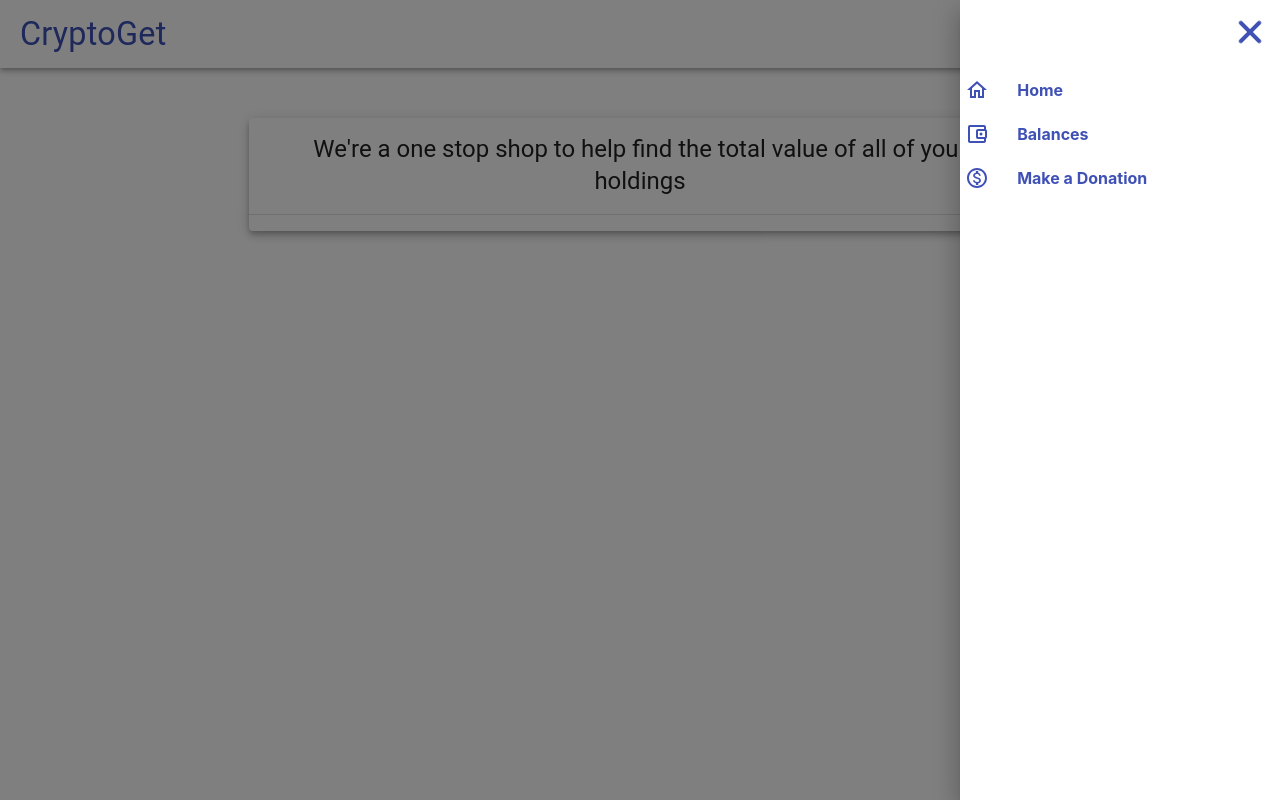
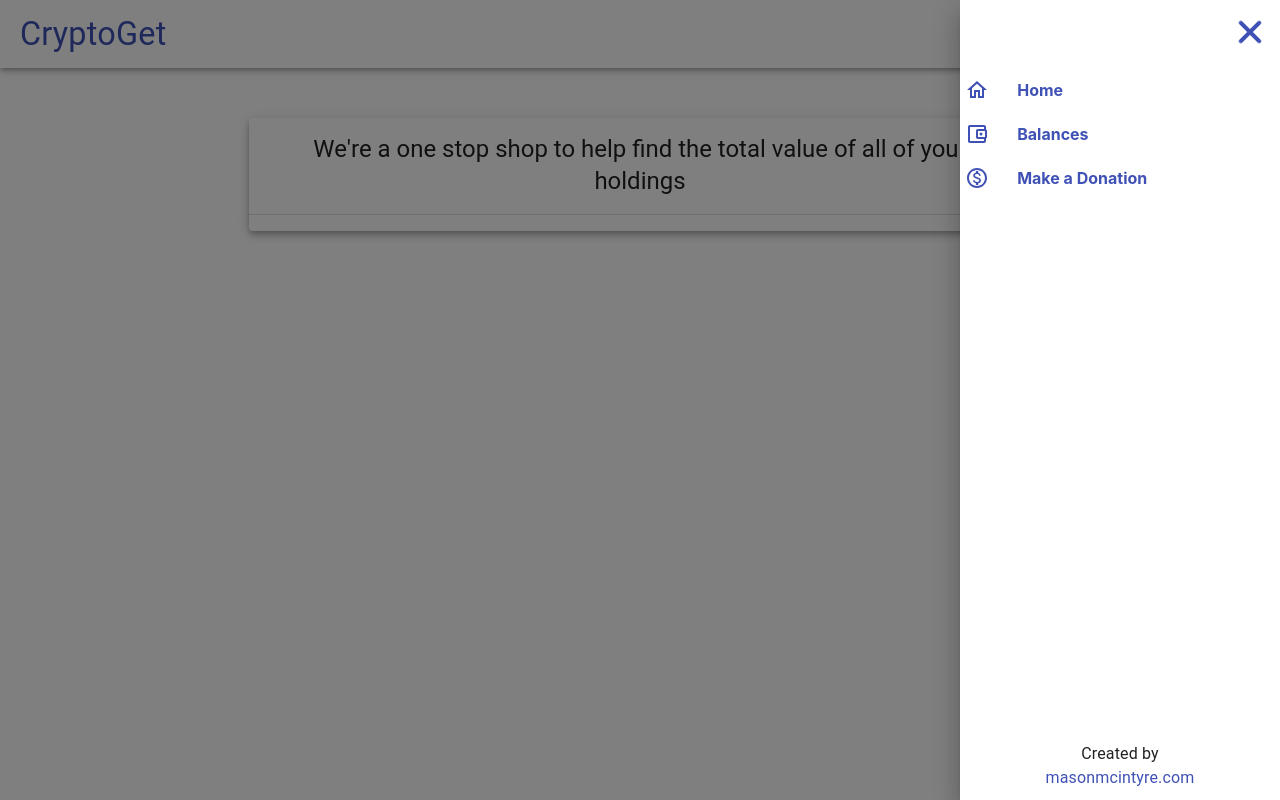
Before and after one commit to mcintyremason/cryptototals-nextjs, a Next.js app: page /about in a window 1280 px wide. Both pictures are taken after a click on the button "Hamburger Navigation". Built offline with nearby package versions, Linux system fonts and the light colour scheme.

Commit message:
Created By (#8)
* cleanup and add created by

* add padding

```diff
--- a/components/DonationModal/donationModal.tsx
+++ b/components/DonationModal/donationModal.tsx
@@ -20,7 +20,7 @@ export const DonationModal: React.FC<DonationModalProps> = ({ open }) => {
   return (
     <Dialog open={open} onClose={handleOnClose} className={styles['donation-modal-container']}>
       <Box className={styles['donation-modal']}>
-        <DialogTitle>
+        <DialogTitle disableTypography>
           <Typography variant="h6" gutterBottom align="center">
             Thank you in advance for your donation! 🙂
           </Typography>
--- a/components/HeaderBar/headerBar.tsx
+++ b/components/HeaderBar/headerBar.tsx
@@ -61,7 +61,7 @@ export const HeaderBar: React.FC = (_) => {
   return (
     <AppBar position="static" color="transparent" className={styles['header-bar-container']}>
       <Grid container>
-        <Grid item xs={10} sm={4} justifyContent="flex-start">
+        <Grid item xs={10} sm={4}>
           <Grid
             container
             direction="column"
--- a/components/HoldingsForm/holdingsForm.tsx
+++ b/components/HoldingsForm/holdingsForm.tsx
@@ -244,7 +244,7 @@ export const HoldingsForm: React.FC<HoldingsFormProps> = ({ cryptos }) => {
                     aria-label="add crypto entry"
                     component="span"
                     onClick={handleAddCryptoOnClick}
-                    className={styles['add-icon']}
+                    className={styles['icon']}
                   >
                     <AddCircleOutlinedIcon />
                   </IconButton>
@@ -253,7 +253,7 @@ export const HoldingsForm: React.FC<HoldingsFormProps> = ({ cryptos }) => {
                     aria-label="remove crypto entry"
                     component="span"
                     onClick={handleRemoveCryptoOnClick}
-                    className={styles['remove-icon']}
+                    className={styles['icon']}
                   >
                     <RemoveCircleOutlinedIcon />
                   </IconButton>
--- a/components/MenuDrawer/menuDrawer.module.css
+++ b/components/MenuDrawer/menuDrawer.module.css
@@ -4,6 +4,10 @@
 
 .menu-drawer .hamburger-nav-container {
   padding: 10px 5px;
+}
+
+.menu-drawer .created-by-container {
+  padding: 10px 0;
 }
 
 @media only screen and (min-width: 600px) {
--- a/components/MenuDrawer/menuDrawer.tsx
+++ b/components/MenuDrawer/menuDrawer.tsx
@@ -1,4 +1,4 @@
-import { Grid, SwipeableDrawer } from '@material-ui/core'
+import { Grid, Link, SwipeableDrawer, Typography } from '@material-ui/core'
 import ListMenu from '../../components/ListMenu'
 import { ListMenuLink } from '../../models/ListMenu'
 import Hamburger from '../Hamburger'
@@ -36,6 +36,16 @@ export const MenuDrawer: React.FC<MenuDrawerProps> = (props: MenuDrawerProps) =>
       >
         <ListMenu links={links} justifyText={'flex-start'} />
       </Grid>
+      <Grid container direction="column" className={styles['created-by-container']}>
+        <Grid container justifyContent="center">
+          <Typography>Created by</Typography>
+        </Grid>
+        <Grid container justifyContent="center">
+          <Link href="https://masonmcintyre.com">
+            <Typography>masonmcintyre.com</Typography>
+          </Link>
+        </Grid>
+      </Grid>
     </SwipeableDrawer>
   )
 }
--- a/pages/index.tsx
+++ b/pages/index.tsx
@@ -23,11 +23,11 @@ const IndexPage: React.FC = (_) => {
   }, [])
 
   return (
-    <Box className="home-container">
+    <Box>
       <HeaderBar />
       <Grid container justifyContent="space-between" className={styles['home']}>
         {isLoading ? (
-          <Grid container justifyContent="center" className={styles['progress-container']}>
+          <Grid container justifyContent="center">
             <CircularProgress />
           </Grid>
         ) : (
```
Also changed, not shown: components/HoldingsForm/index.module.css (+2 -6 lines).
